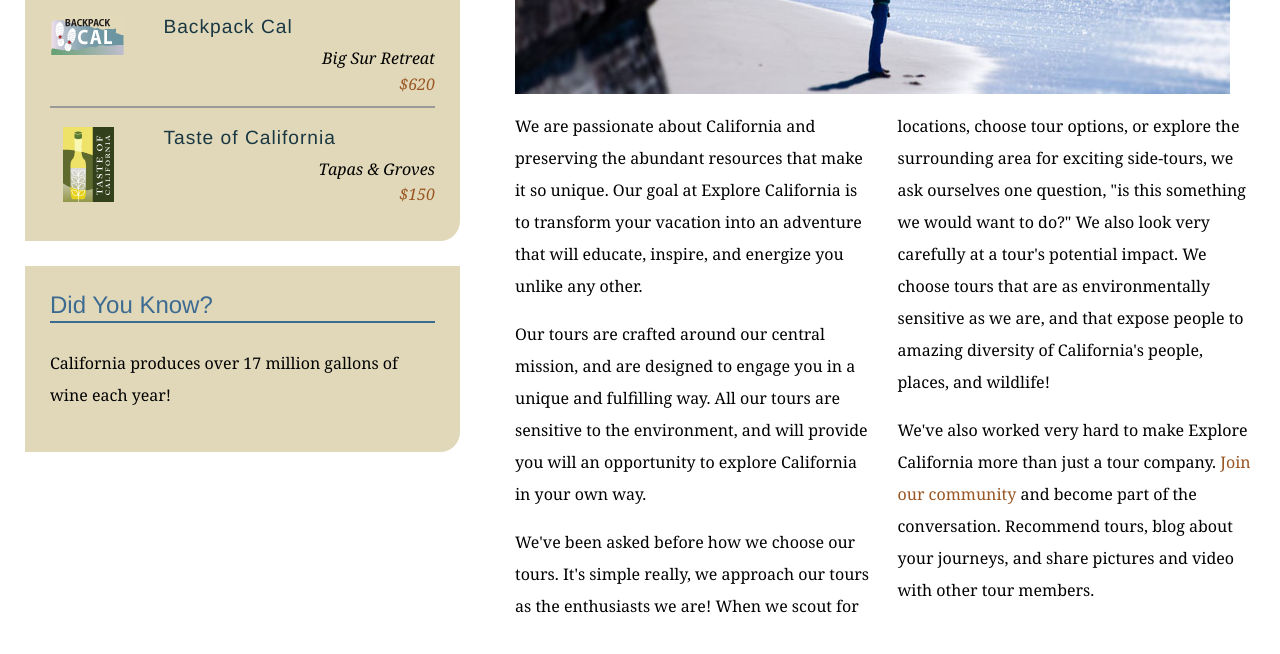
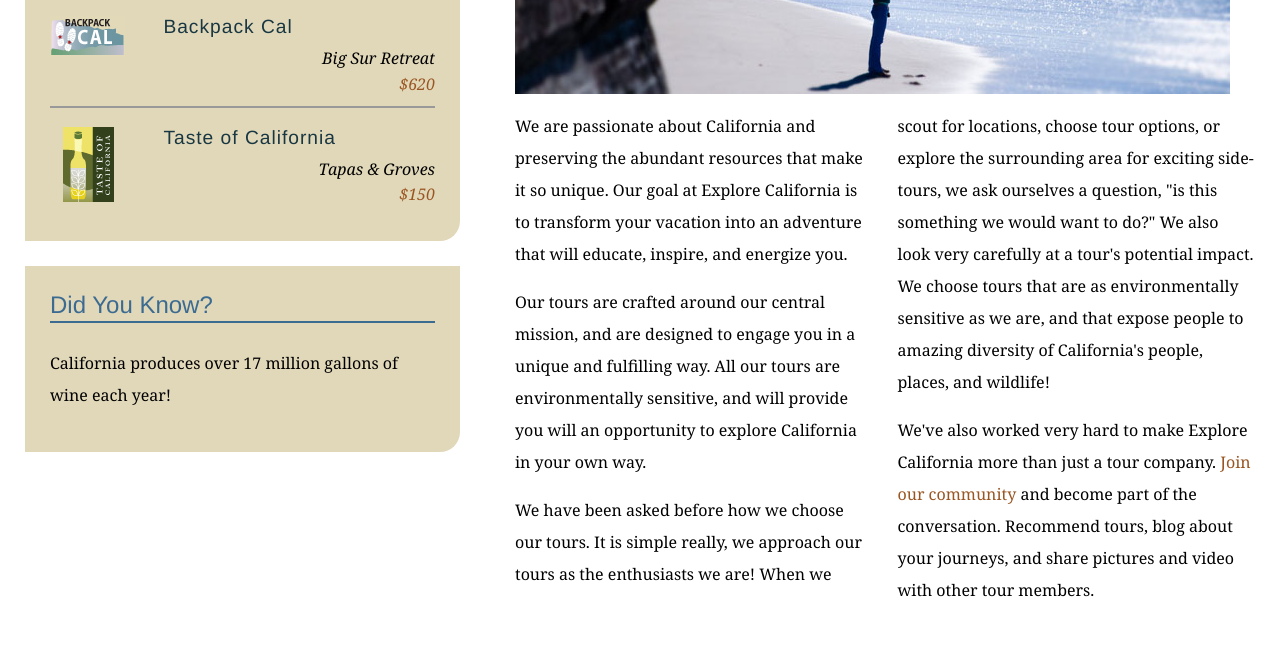
Before and after one commit to naveed-fida/explore_california, a plain HTML site: page mission.html in a window 1280 px wide. Shown: the part 590-1244 px from the top of the page. Drawn offline with Linux system fonts and the light colour scheme.

Commit message:
text edits on mission page

```diff
--- a/mission.html
+++ b/mission.html
@@ -62,9 +62,9 @@
           <h1>Who we are</h1>
           <img src="assets/images/mission_look.jpg" alt="Looking out at the Pacific" class="articleImage" />
           <div class="multiCol">
-            <p>We are passionate about California and preserving the abundant resources that make it so unique. Our goal at Explore California is to transform your vacation into an adventure that will educate, inspire, and energize you unlike any other.</p>
-            <p>Our tours are crafted around our central mission, and are designed to engage you in a unique and fulfilling way. All our tours are sensitive to the environment, and will provide you will an opportunity to explore California in your own way.</p>
-            <p>We've been asked before how we choose our tours. It's simple really, we approach our tours as the enthusiasts we are! When we scout for locations, choose tour options, or explore the surrounding area for exciting side-tours, we ask ourselves one question, &quot;is this something we would want to do?&quot; We also look very carefully at a tour's potential impact. We choose tours that are as environmentally sensitive as we are, and that expose people to amazing diversity of California's people, places, and wildlife!</p>
+            <p>We are passionate about California and preserving the abundant resources that make it so unique. Our goal at Explore California is to transform your vacation into an adventure that will educate, inspire, and energize you.</p>
+            <p>Our tours are crafted around our central mission, and are designed to engage you in a unique and fulfilling way. All our tours are environmentally sensitive, and will provide you will an opportunity to explore California in your own way.</p>
+            <p>We have been asked before how we choose our tours. It is simple really, we approach our tours as the enthusiasts we are! When we scout for locations, choose tour options, or explore the surrounding area for exciting side-tours, we ask ourselves a question, &quot;is this something we would want to do?&quot; We also look very carefully at a tour's potential impact. We choose tours that are as environmentally sensitive as we are, and that expose people to amazing diversity of California's people, places, and wildlife!</p>
             <p>We've also worked very hard to make Explore California more than just a tour company. <a href="explorers/join.html">Join our community</a> and become part of the conversation. Recommend tours, blog about your journeys, and share pictures and video with other tour members.</p>
           </div>
         </div>
```
